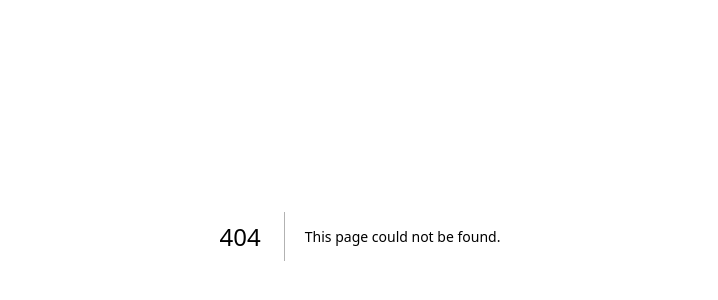
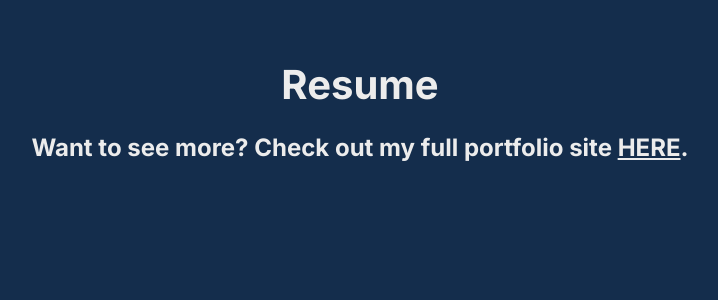
Before and after one commit to garrettmroberts/portfolio-site, a Next.js app: page /resume in a window 1280 px wide. Before the commit this address had no page. Shown: the part 164-464 px from the top of the page, without its empty margins (280-998 px from the left). Built offline with nearby package versions, Linux system fonts and the light colour scheme.

Commit message:
create standalone page for resume

```diff
--- /dev/null
+++ b/app/resume/page.tsx
@@ -0,0 +1,22 @@
+import { NextPage } from 'next';
+import { Inter } from 'next/font/google';
+
+import Navbar from '../../components/Navbar/Navbar';
+import ResumeSection from '../../components/ResumeSection/ResumeSection';
+import styles from './page.module.css';
+
+const inter = Inter({ subsets: ['latin']})
+
+const Home: NextPage = () => {
+  return (
+    <>
+      <main
+        className={inter.className}
+      >
+        <ResumeSection isOnHomePage={false} />
+      </main>
+    </>
+  );
+};
+
+export default Home;
--- a/components/ResumeSection/ResumeSection.module.css
+++ b/components/ResumeSection/ResumeSection.module.css
@@ -2,8 +2,24 @@
   color: var(--primaryColor);
   font-size: 2.5em;
   align-self: center;
-  margin: 0 0 1em 0;
+  margin: 0;
 }
+
+.subtext {
+  color: var(--primaryColor);
+  font-size: 1.5em;
+  align-self: center;
+  margin: 1em 0;
+}
+
+.link {
+  color: var(--primaryColor);
+  text-decoration: underline;
+}
+.link:visited { color: var(--primaryColor);; }
+.link:hover { color: var(--primaryColor); }
+.link:focus { color: var(--primaryColor); }
+.link:hover, .link:active { color: var(--primaryColor); }
 
 .resume {
     width: 100%;
--- a/components/ResumeSection/ResumeSection.tsx
+++ b/components/ResumeSection/ResumeSection.tsx
@@ -1,18 +1,21 @@
 import { NextPage } from 'next';
-import Navbar from '../../components/Navbar/Navbar';
+import Link from 'next/link';
 import { Inter } from 'next/font/google';
 import Section from '../../components/Section/Section';
 import styles from './ResumeSection.module.css';
 
 const inter = Inter({ subsets: ['latin']})
 
-const Home: NextPage = () => {
+const ResumeSection: NextPage<{ isOnHomePage?: boolean }> = ({ isOnHomePage=true }) => {
   return (
     <Section id="resume-section">
       <h2 className={styles.sectionHeader}>Resume</h2>
+      {!isOnHomePage && (
+        <h3 className={styles.subtext}>Want to see more? Check out my full portfolio site <Link href='/' className={styles.link}>HERE</Link>.</h3>
+      )}
       <iframe src='/resume.pdf' className={styles.resume} />
     </Section>
   );
 };
 
-export default Home;
+export default ResumeSection;
```
